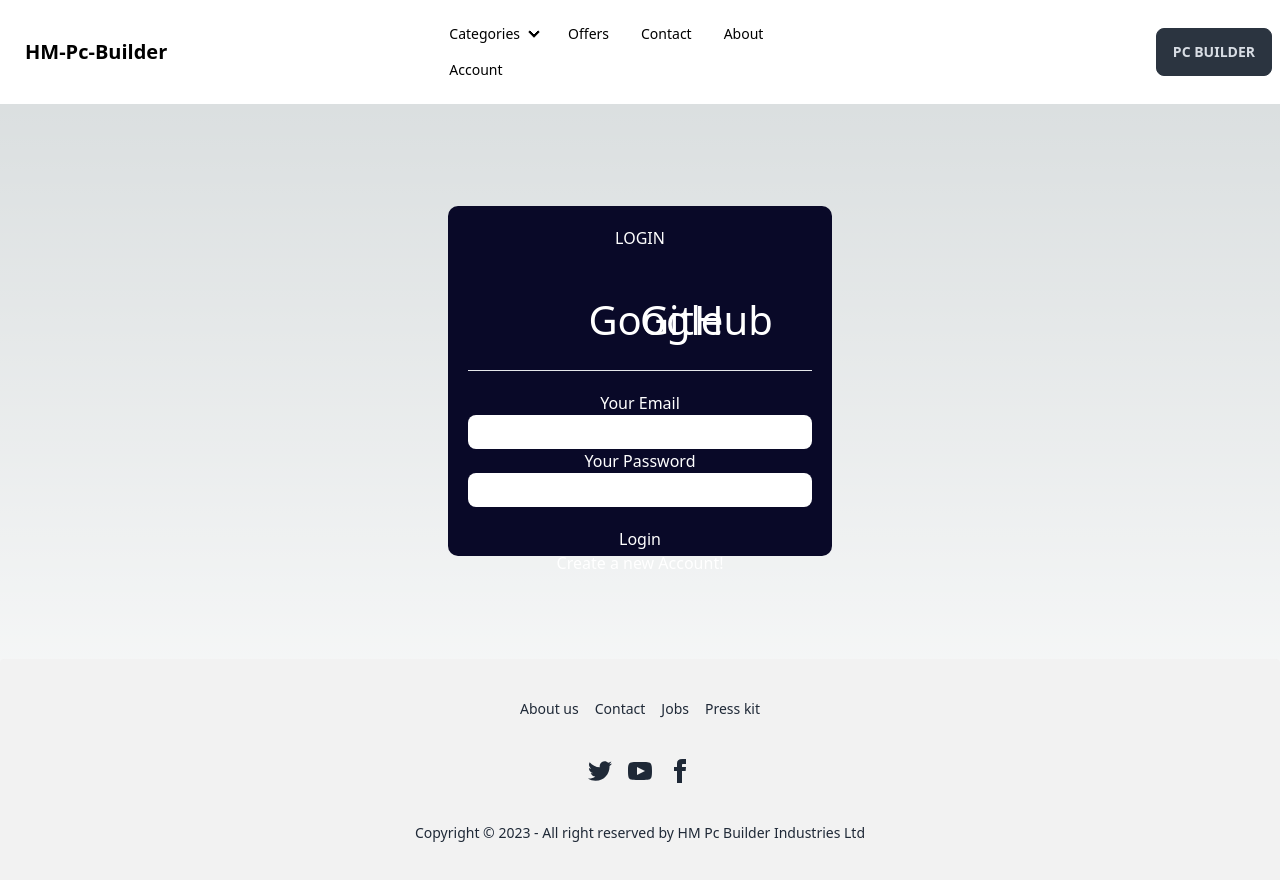
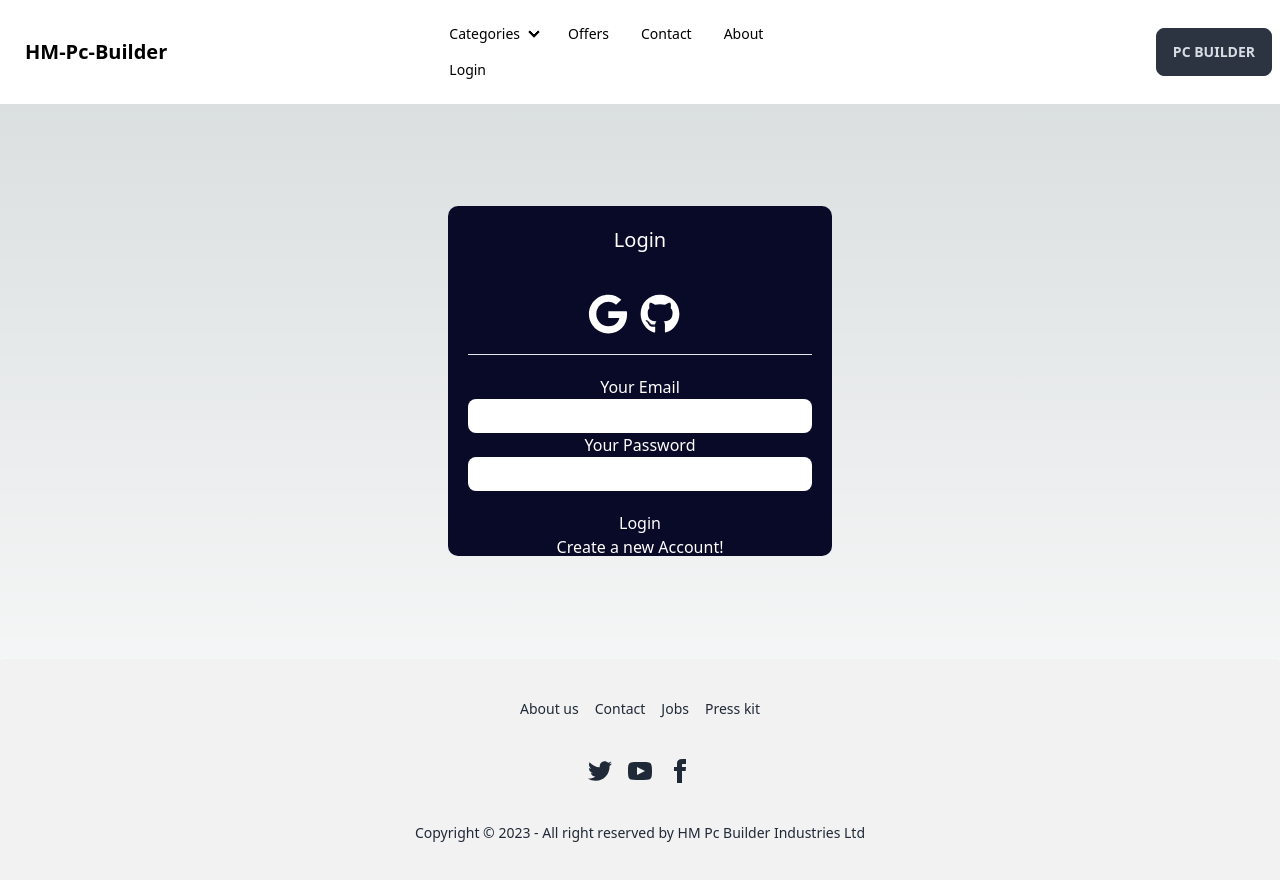
Before and after one commit to sumonhasan55/hm-pc-builder-nextjs, a Next.js app: page /login in a window 1280 px wide. Shown: the top 880 px of the page. Built offline with nearby package versions, Linux system fonts and the light colour scheme.

Commit message:
implement login & signup page

```diff
--- a/components/Navbar.js
+++ b/components/Navbar.js
@@ -24,7 +24,10 @@ const Navbar = () => {
             <li><a>Others</a></li>
           </ul>
         </li>
-        <li><a>Item 3</a></li>
+        <li><a>Offers</a></li>
+      <li><a>Contact</a></li>
+      <li><a>About</a></li>
+      <li><Link href="/login">Login</Link></li>
       </ul>
     </div>
    <Link href="/" className="text-xl normal-case btn btn-ghost" >HM-Pc-Builder</Link>
@@ -49,7 +52,7 @@ const Navbar = () => {
       <li><a>Offers</a></li>
       <li><a>Contact</a></li>
       <li><a>About</a></li>
-      <li><a>Account</a></li>
+      <li><Link href="/login">Login</Link></li>
 
     </ul>
   </div>
--- a/package.json
+++ b/package.json
@@ -23,6 +23,7 @@
     "react-dom": "18.2.0",
     "react-firebase-hooks": "^5.1.1",
     "react-hook-form": "^7.46.2",
+    "react-icons": "^4.11.0",
     "react-redux": "^8.1.2",
     "react-router-dom": "^6.16.0",
     "react-toastify": "^9.1.3",
--- a/pages/404.js
+++ b/pages/404.js
@@ -1,6 +1,5 @@
 import ErrorImg from "@/assets/images/404_Error_Page.png";
 import Image from "next/image";
-
 import Head from "next/head";
 import Link from "next/link";
 import {useRouter} from "next/router";
--- a/pages/login.js
+++ b/pages/login.js
@@ -5,6 +5,7 @@ import Link from "next/link";
 import { useForm } from "react-hook-form";
 import auth from "@/firebase/firebase.auth";
 import { useCreateUserWithEmailAndPassword } from 'react-firebase-hooks/auth';
+import { FaGithub, FaGoogle  } from "react-icons/fa";
 
 
 
@@ -27,17 +28,19 @@ const LoginPage = () => {
   return (
     <div>
       <Head>
-        <title>W-NP Login</title>
+        <title>HM PC BuilderLogin</title>
       </Head>
       <div className={styles.form}>
-        <h3>LOGIN</h3>
+        <h3 className="text-xl">Login</h3>
         <div className={styles.social_icons}>
-          <button onClick={()=>signIn("google",{
+          <button> <FaGoogle onClick={()=>signIn("google",{
              callbackUrl:"http://localhost:3000/"
-          })}>Google</button>
-          <button  onClick={()=>signIn("github",{
+          })}/></button>
+
+
+         <button> <FaGithub onClick={()=>signIn("github",{
             callbackUrl:"http://localhost:3000/"
-          })}>GitHub</button>
+          })}/></button>
         </div>
         <hr />
         <form onSubmit={handleSubmit(onSubmit)}>
```
Also changed, not shown: 1 other file (tests, documents, lock files or other folders).
